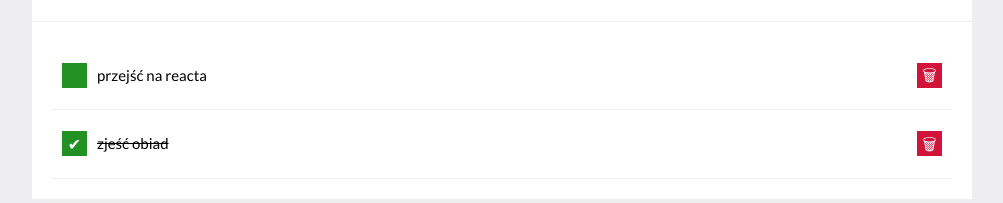
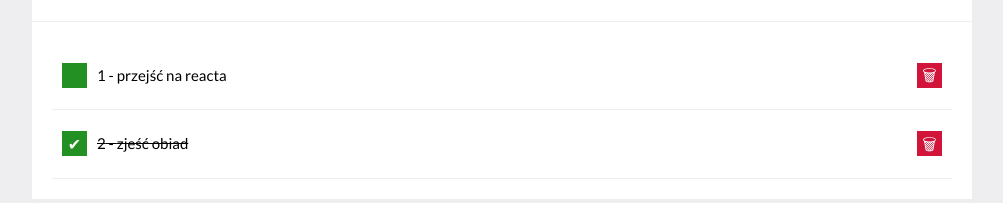
Before and after one commit to MateuszSaw/todos-list-react, a React (Create React App) app: page / in a window 1280 px wide. Shown: the part 306-509 px from the top of the page, without its empty margins (138-1141 px from the left). Built offline with nearby package versions, Linux system fonts and the light colour scheme.

Commit message:
addding empty task blocked

```diff
--- a/src/Container/index.js
+++ b/src/Container/index.js
@@ -1,5 +1,5 @@
 import React from "react";
-import "./style.css"
+import "./style.css";
 
 const Container = ({ children }) => (
     <main className="container">
--- a/src/Form/index.js
+++ b/src/Form/index.js
@@ -3,10 +3,14 @@ import "./style.css";
 
 const Form = ({ addNewTask }) => {
   const [newTaskContent, setNewTaskContent] = useState("");
+  const trimTask = newTaskContent.trim();
 
   const onFormSubmit = (event) => {
     event.preventDefault();
-    addNewTask(newTaskContent.trim());
+    if (trimTask === ""){
+      return
+    }
+    addNewTask(trimTask);
     setNewTaskContent("");
   };
 
--- a/src/Tasks/index.js
+++ b/src/Tasks/index.js
@@ -15,7 +15,7 @@ const Tasks = ({ tasks, hideDone, removeTask, toggleTaskDone}) => (
           {task.done ? "✔" :""}
         </button>
         <p className ={`tasksItem__paragraph${task.done ? " tasks__content--done" :""}`}>
-          {task.content}
+          {task.id} - {task.content}
         </p>
         <button
           className="taskList__button taskList__button--delete"
```
